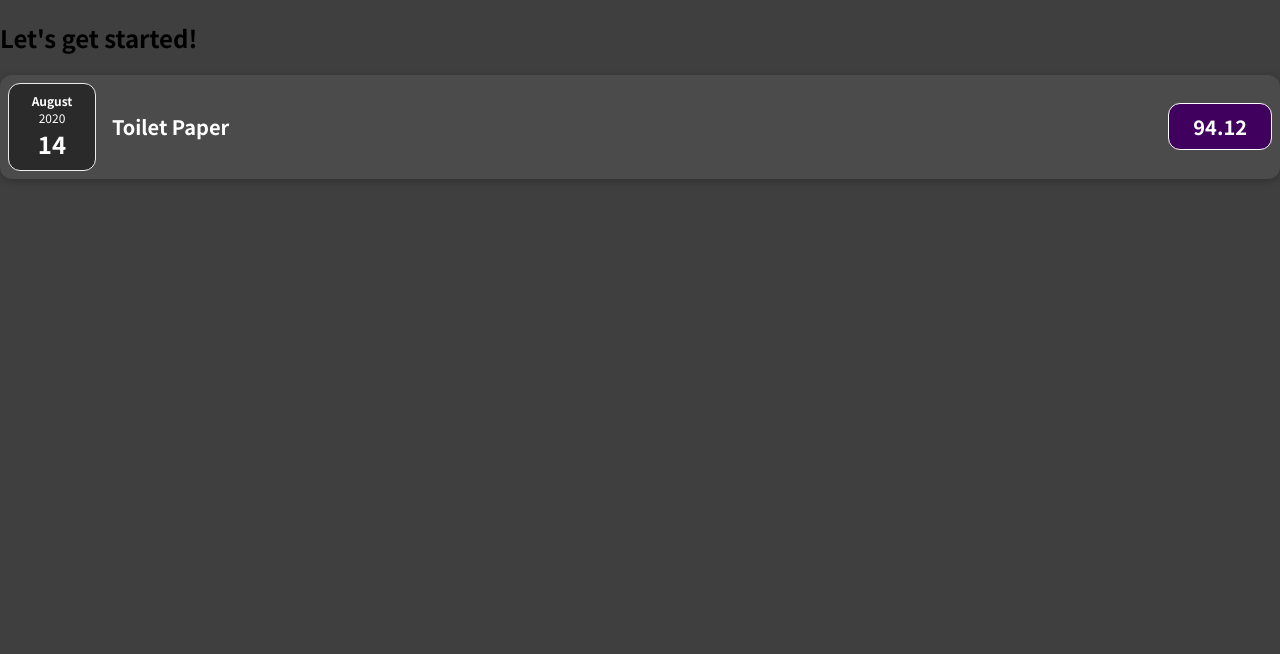
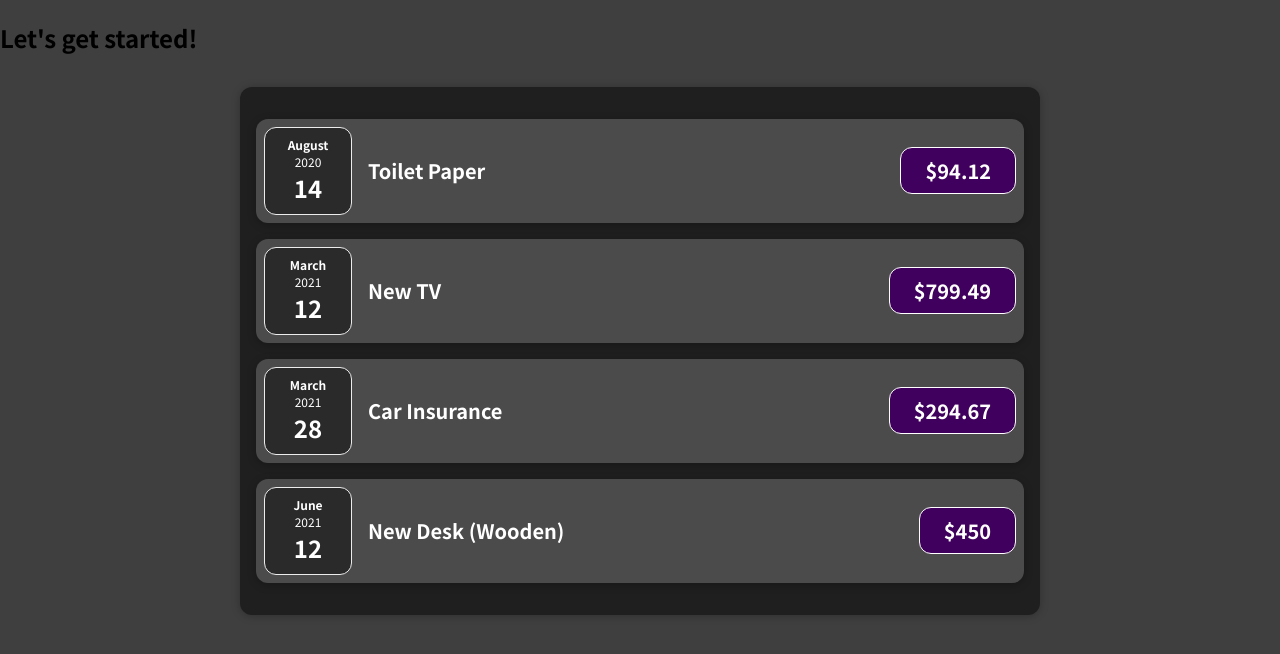
Before and after one commit to jeetdholakia/react-expensify, a JavaScript app: page / in a window 1280 px wide. Shown: the top 654 px of the page. Built offline with nearby package versions, Linux system fonts and the light colour scheme.

Commit message:
Adds Expenses

```diff
--- a/src/App.js
+++ b/src/App.js
@@ -1,4 +1,4 @@
-import ExpenseItem from './Components/ExpenseItem'
+import Expenses from './Components/Expenses';
 
 function App() {
     const expenses = [
@@ -8,7 +8,7 @@
             amount: 94.12,
             date: new Date(2020, 7, 14),
         },
-        {id: 'e2', title: 'New TV', amount: 799.49, date: new Date(2021, 2, 12)},
+        { id: 'e2', title: 'New TV', amount: 799.49, date: new Date(2021, 2, 12) },
         {
             id: 'e3',
             title: 'Car Insurance',
@@ -22,13 +22,11 @@
             date: new Date(2021, 5, 12),
         },
     ];
+
     return (
         <div>
             <h2>Let's get started!</h2>
-            <ExpenseItem
-            title={expenses[0].title}
-            amount={expenses[0].amount}
-            date={expenses[0].date}></ExpenseItem>
+            <Expenses items={expenses} />
         </div>
     );
 }
--- a/src/Components/ExpenseItem.js
+++ b/src/Components/ExpenseItem.js
@@ -1,12 +1,16 @@
-import ExpenseDate from './ExpenseDate'
-import "./ExpenseItem.css"
+import ExpenseDate from './ExpenseDate';
+import './ExpenseItem.css';
 
 function ExpenseItem(props) {
-    return (<div className="expense-item"><ExpenseDate date={props.date}/>
-        <div className="expense-item__description"><h2>{props.title}</h2>
-            <div className="expense-item__price">{props.amount}</div>
+    return (
+        <div className='expense-item'>
+            <ExpenseDate date={props.date} />
+            <div className='expense-item__description'>
+                <h2>{props.title}</h2>
+                <div className='expense-item__price'>${props.amount}</div>
+            </div>
         </div>
-    </div>)
+    );
 }
 
-export default ExpenseItem
+export default ExpenseItem;
--- /dev/null
+++ b/src/Components/Expenses.css
@@ -0,0 +1,9 @@
+.expenses {
+    padding: 1rem;
+    background-color: rgb(31, 31, 31);
+    margin: 2rem auto;
+    width: 50rem;
+    max-width: 95%;
+    border-radius: 12px;
+    box-shadow: 0 1px 8px rgba(0, 0, 0, 0.25);
+}
--- /dev/null
+++ b/src/Components/Expenses.js
@@ -0,0 +1,31 @@
+import ExpenseItem from './ExpenseItem';
+import './Expenses.css';
+
+function Expenses(props) {
+    return (
+        <div className="expenses">
+            <ExpenseItem
+                title={props.items[0].title}
+                amount={props.items[0].amount}
+                date={props.items[0].date}
+            />
+            <ExpenseItem
+                title={props.items[1].title}
+                amount={props.items[1].amount}
+                date={props.items[1].date}
+            />
+            <ExpenseItem
+                title={props.items[2].title}
+                amount={props.items[2].amount}
+                date={props.items[2].date}
+            />
+            <ExpenseItem
+                title={props.items[3].title}
+                amount={props.items[3].amount}
+                date={props.items[3].date}
+            />
+        </div>
+    );
+}
+
+export default Expenses;
```
